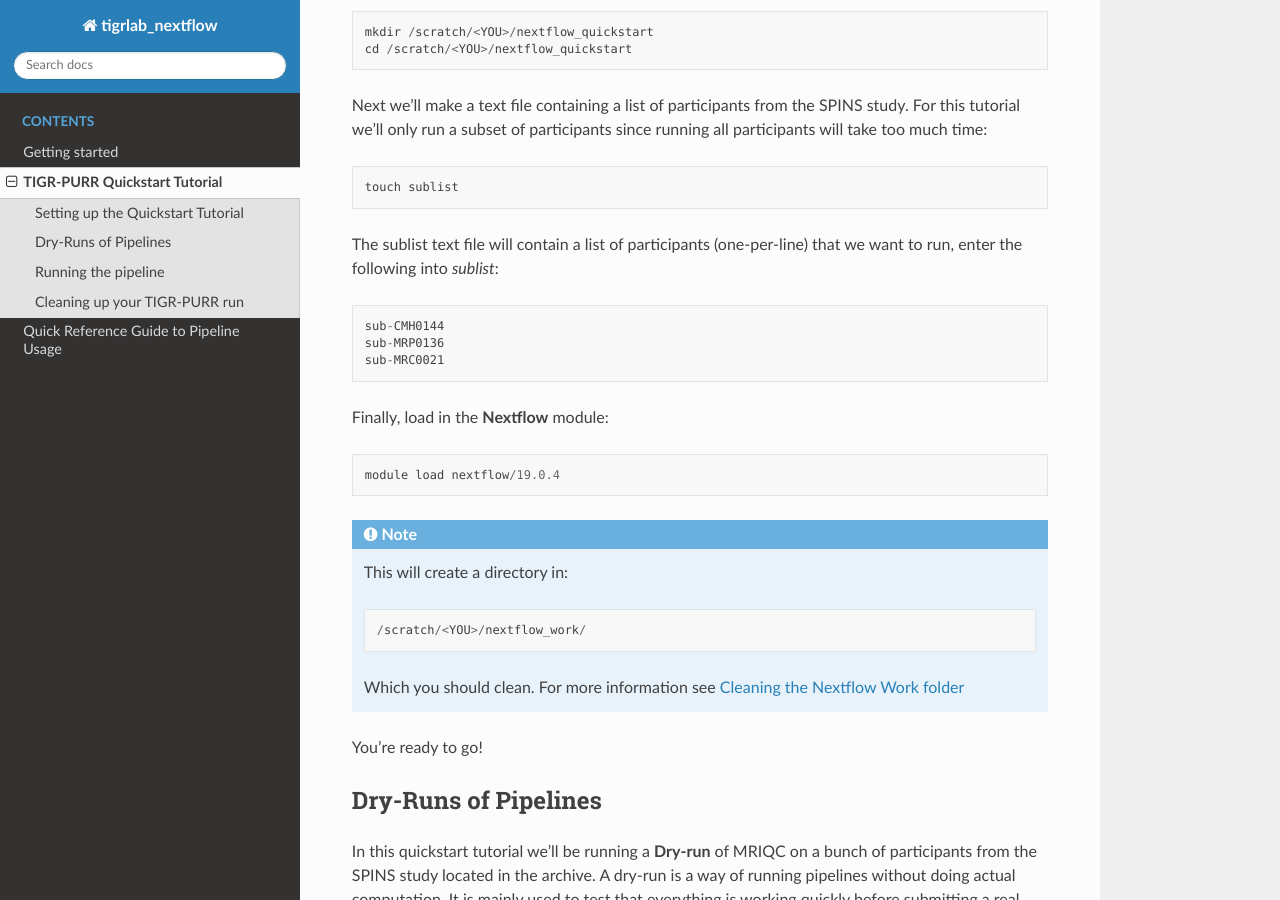
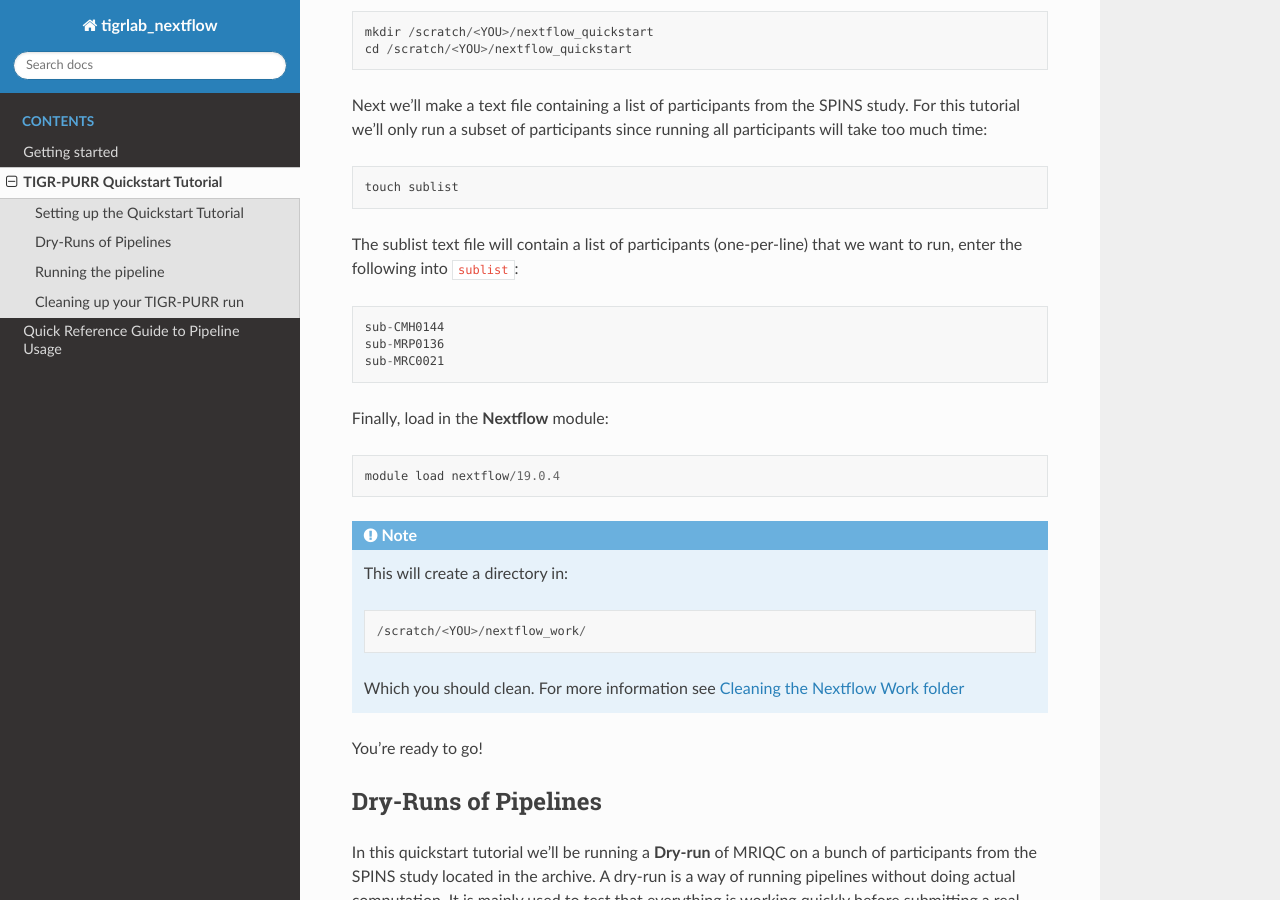
Before and after one commit to kimjetwav/TIGR_PURR, a Sphinx documentation site: the page built from docs/source/quickstart_tutorial.rst, in a window 1280 px wide and 900 px high, scrolled down 397 px. Built offline with Sphinx 7.4.7 and the Read the Docs theme 2.0.0, drawn with Linux system fonts in a browser that asks for light colours.

Commit message:
fix code block tags

```diff
--- a/docs/source/quickstart_tutorial.rst
+++ b/docs/source/quickstart_tutorial.rst
@@ -20,7 +20,7 @@ Next we'll make a text file containing a list of participants from the SPINS stu
 
         touch sublist
 
-The sublist text file will contain a list of participants (one-per-line) that we want to run, enter the following into `sublist`::
+The sublist text file will contain a list of participants (one-per-line) that we want to run, enter the following into ``sublist``::
 
         sub-CMH0144
         sub-MRP0136
@@ -79,7 +79,7 @@ The process will run the dry-run version of MRIQC in parallel automatically!
 Cleaning up your TIGR-PURR run
 ===============================
 
-Once you're finished running a pipeline, you need to *clean out* the Nextflow working directory. By default the working directory is found by examining the `$NXF_WORK` environment variable::
+Once you're finished running a pipeline, you need to *clean out* the Nextflow working directory. By default the working directory is found by examining the ``$NXF_WORK`` environment variable::
 
         echo $NXF_WORK
 
```
